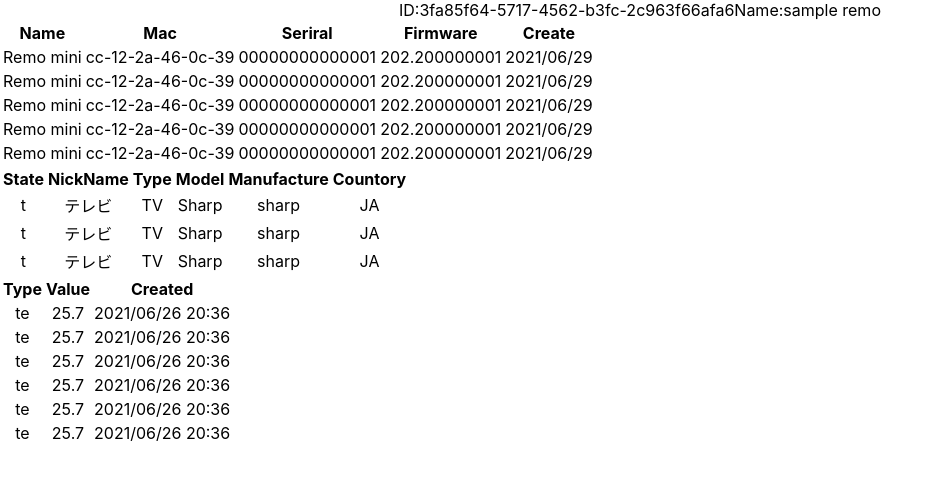
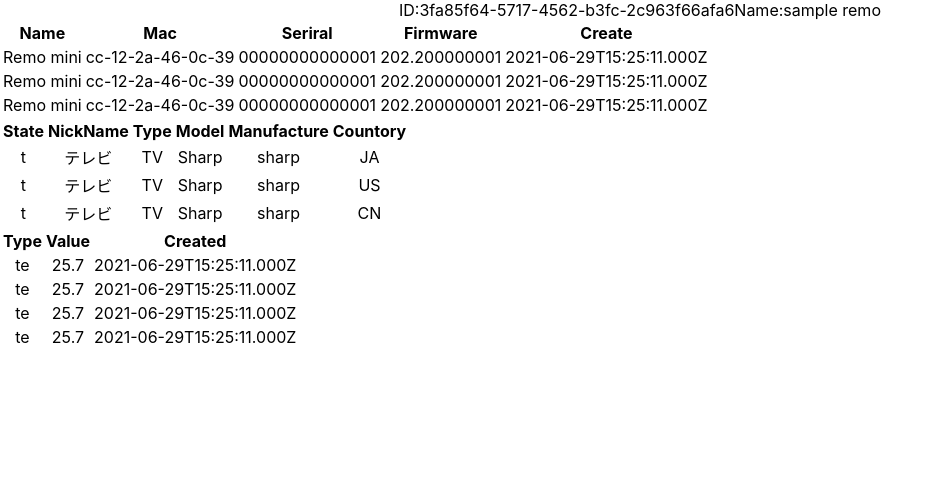
Before and after one commit to asari-mtr/shiny-waffle, a React (Create React App) app: page / in a window 1280 px wide. Shown: the top 480 px of the page, without its empty margins (0-940 px from the left). Built offline with nearby package versions, Linux system fonts and the light colour scheme.

Commit message:
Extract props

```diff
--- a/src/App.tsx
+++ b/src/App.tsx
@@ -5,13 +5,92 @@ import Devices from './Devices';
 import Appliances from './Appliances';
 import Events from './Events';
 
+const namePlateData = {
+  uuid: "3fa85f64-5717-4562-b3fc-2c963f66afa6",
+  name: "sample remo"
+}
+
+const appliance_list = [
+  {
+    state: "t",
+    nick_name: 'テレビ',
+    type: 'TV',
+    model: 'Sharp',
+    manufacture: 'sharp',
+    country: 'JA',
+  },
+  {
+    state: "t",
+    nick_name: 'テレビ',
+    type: 'TV',
+    model: 'Sharp',
+    manufacture: 'sharp',
+    country: 'US',
+  },
+  {
+    state: "t",
+    nick_name: 'テレビ',
+    type: 'TV',
+    model: 'Sharp',
+    manufacture: 'sharp',
+    country: 'CN',
+  }
+];
+
+const device_list = [
+  {
+    name: "Remo mini",
+    mac: "cc-12-2a-46-0c-39",
+    serial: "00000000000001",
+    firmware: "202.200000001",
+    create: new Date()
+  },
+  {
+    name: "Remo mini",
+    mac: "cc-12-2a-46-0c-39",
+    serial: "00000000000001",
+    firmware: "202.200000001",
+    create: new Date()
+  },
+  {
+    name: "Remo mini",
+    mac: "cc-12-2a-46-0c-39",
+    serial: "00000000000001",
+    firmware: "202.200000001",
+    create: new Date()
+  },
+]
+
+const event_list = [
+  {
+    type: "te",
+    value: "25.7",
+    created: new Date()
+  },
+  {
+    type: "te",
+    value: "25.7",
+    created: new Date()
+  },
+  {
+    type: "te",
+    value: "25.7",
+    created: new Date()
+  },
+  {
+    type: "te",
+    value: "25.7",
+    created: new Date()
+  },
+]
+
 function App() {
   return (
     <div className="App">
-      <NamePlate/>
-      <Devices/>
-      <Appliances/>
-      <Events/>
+      <NamePlate data={namePlateData}/>
+      <Devices data={device_list}/>
+      <Appliances data={appliance_list}/>
+      <Events data={event_list}/>
     </div>
   );
 }
--- a/src/Appliances.tsx
+++ b/src/Appliances.tsx
@@ -1,6 +1,17 @@
 import React from "react";
 
-function Appliances() {
+type Props = {
+  data: {
+    state: string,
+    nick_name: string,
+    type: string,
+    model: string,
+    manufacture: string,
+    country: string,
+  }[];
+}
+
+function Appliances(props: Props) {
     return (
         <table>
         <thead>
@@ -14,30 +25,20 @@ function Appliances() {
           </tr>
         </thead>
         <tbody>
-        <tr>
-            <td>t</td>
-            <td>テレビ</td>
-            <td>TV</td>
-            <td>Sharp</td>
-            <td>sharp</td>
-            <td>JA</td>
-          </tr>
-          <tr>
-            <td>t</td>
-            <td>テレビ</td>
-            <td>TV</td>
-            <td>Sharp</td>
-            <td>sharp</td>
-            <td>JA</td>
-          </tr>
-          <tr>
-            <td>t</td>
-            <td>テレビ</td>
-            <td>TV</td>
-            <td>Sharp</td>
-            <td>sharp</td>
-            <td>JA</td>
-          </tr>
+          {
+            props.data.map((data) => {
+              return (
+                <tr>
+                  <td>{data.state}</td>
+                  <td>{data.nick_name}</td>
+                  <td>{data.type}</td>
+                  <td>{data.model}</td>
+                  <td>{data.manufacture}</td>
+                  <td>{data.country}</td>
+                </tr>
+                )
+            })
+          }
         </tbody>
       </table>
     );
--- a/src/Devices.tsx
+++ b/src/Devices.tsx
@@ -1,6 +1,15 @@
 import React from 'react';
 
-function Devices() {
+type Props = {
+  data: {
+    name: string,
+    mac: string,
+    serial: string,
+    firmware: string,
+    create: Date
+  }[];
+}
+function Devices(props: Props) {
     return(
         <table>
         <thead>
@@ -13,41 +22,19 @@ function Devices() {
           </tr>
         </thead>
         <tbody>
-        <tr>
-            <td>Remo mini</td>
-            <td>cc-12-2a-46-0c-39</td>
-            <td>00000000000001</td>
-            <td>202.200000001</td>
-            <td>2021/06/29</td>
-          </tr>
-          <tr>
-            <td>Remo mini</td>
-            <td>cc-12-2a-46-0c-39</td>
-            <td>00000000000001</td>
-            <td>202.200000001</td>
-            <td>2021/06/29</td>
-          </tr>
-          <tr>
-            <td>Remo mini</td>
-            <td>cc-12-2a-46-0c-39</td>
-            <td>00000000000001</td>
-            <td>202.200000001</td>
-            <td>2021/06/29</td>
-          </tr>
-          <tr>
-            <td>Remo mini</td>
-            <td>cc-12-2a-46-0c-39</td>
-            <td>00000000000001</td>
-            <td>202.200000001</td>
-            <td>2021/06/29</td>
-          </tr>
-          <tr>
-            <td>Remo mini</td>
-            <td>cc-12-2a-46-0c-39</td>
-            <td>00000000000001</td>
-            <td>202.200000001</td>
-            <td>2021/06/29</td>
-          </tr>
+          {
+            props.data.map((data) => {
+              return (
+                <tr>
+                  <td>{data.name}</td>
+                  <td>{data.mac}</td>
+                  <td>{data.serial}</td>
+                  <td>{data.firmware}</td>
+                  <td>{data.create.toISOString()}</td>
+                </tr>
+              )
+            })
+          }
         </tbody>
       </table>
     );
--- a/src/Events.tsx
+++ b/src/Events.tsx
@@ -1,6 +1,14 @@
 import React from 'react';
 
-function Events() {
+type Props = {
+  data: {
+    type: string,
+    value: string,
+    created: Date
+  }[];
+}
+
+function Events(props: Props) {
     return (
         <table>
         <thead>
@@ -11,36 +19,17 @@ function Events() {
           </tr>
         </thead>
         <tbody>
-         <tr>
-            <td>te</td>
-            <td>25.7</td>
-            <td>2021/06/26 20:36</td>
-          </tr>
-          <tr>
-            <td>te</td>
-            <td>25.7</td>
-            <td>2021/06/26 20:36</td>
-          </tr>
-          <tr>
-            <td>te</td>
-            <td>25.7</td>
-            <td>2021/06/26 20:36</td>
-          </tr>
-          <tr>
-            <td>te</td>
-            <td>25.7</td>
-            <td>2021/06/26 20:36</td>
-          </tr>
-          <tr>
-            <td>te</td>
-            <td>25.7</td>
-            <td>2021/06/26 20:36</td>
-          </tr>
-          <tr>
-            <td>te</td>
-            <td>25.7</td>
-            <td>2021/06/26 20:36</td>
-          </tr>
+          {
+            props.data.map((data) => {
+              return (
+                <tr>
+                  <td>{data.type}</td>
+                  <td>{data.value}</td>
+                  <td>{data.created.toISOString()}</td>
+                </tr>
+              )
+              })
+          }
         </tbody>
       </table>
     );
--- a/src/NamePlate.tsx
+++ b/src/NamePlate.tsx
@@ -1,14 +1,17 @@
-import React, { useState } from 'react';
+import React from "react";
 
-function NamePlate() {
-    const [state] = useState({
-        id: "3fa85f64-5717-4562-b3fc-2c963f66afa6",
-        name: "sample remo"
-    })
+type Props = {
+    data: {
+        uuid: string,
+        name: string
+    }
+}
+
+function NamePlate(props: Props) {
     return (
         <React.Fragment>
-            <label>ID:</label>{state.id}
-            <label>Name:</label>{state.name}
+            <label>ID:</label>{props.data.uuid}
+            <label>Name:</label>{props.data.name}
         </React.Fragment>
     );
 };
```
